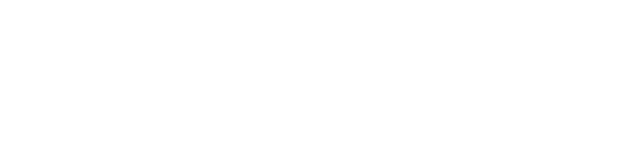
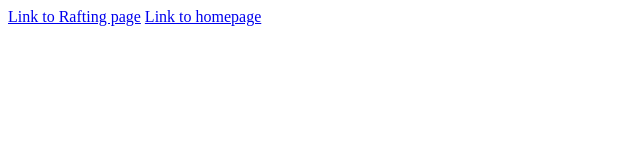
Before and after one commit to thesaisema/WDD-130--Web-Fundamentals-, a plain HTML site: page index.html in a window 1280 px wide. Shown: the whole page, without its empty margins (0-640 px from the left). Drawn offline with Linux system fonts and the light colour scheme.

Commit message:
Github pages

```diff
--- a/index.html
+++ b/index.html
@@ -7,6 +7,7 @@
     <title>Document</title>
 </head>
 <body>
-    <a href="./Week 03-- Creating the Home Page/site-plan-rafting.html"></a>
+    <a href="./Week 03-- Creating the Home Page/site-plan-rafting.html">Link to Rafting page</a>
+    <a href="./Week03_Creating the Home Page/index.html">Link to homepage</a>
 </body>
 </html>
```
Also changed, not shown: Week03_Creating the Home Page/index.html (renamed from Week03_Creating the Home Page/styles/index.html).
